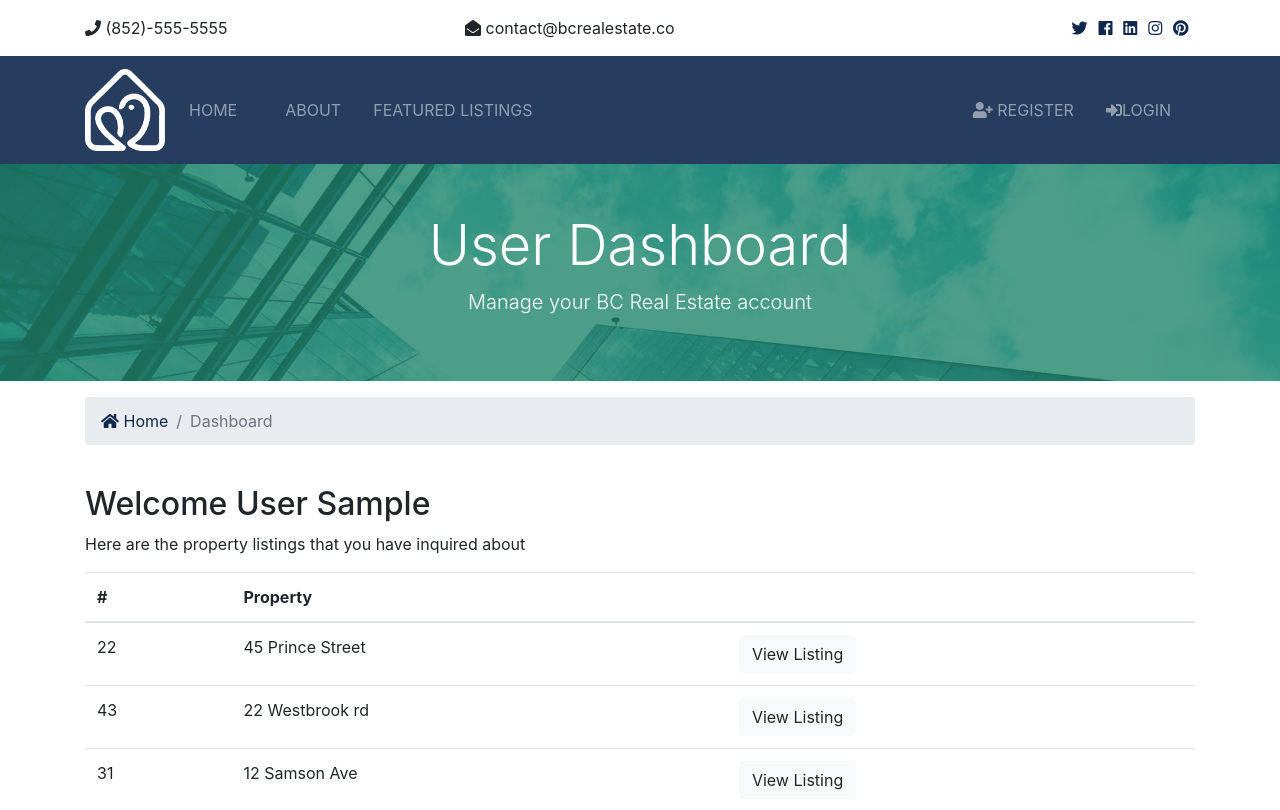
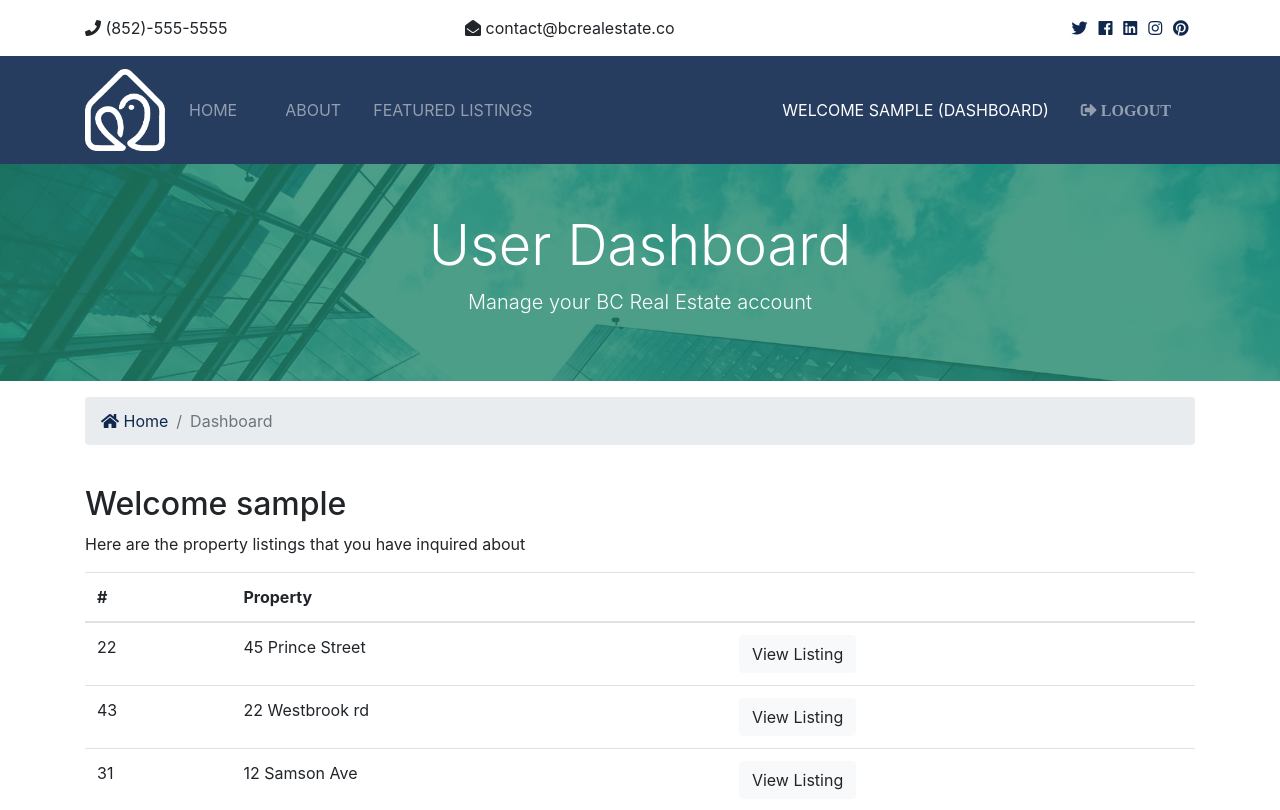
Before and after one commit to JTKC00/HKCT_ERB, a Django app: page /accounts/dashboard/ in a window 1280 px wide. Shown: the top 810 px of the page. Run offline with Django 5.2, Linux system fonts and the light colour scheme; the visitor is signed in with stand-in values (Sample User, id 1); some libraries are stand-ins or nearby versions.

Commit message:
Step 13 :logout

```diff
--- a/accounts/views.py
+++ b/accounts/views.py
@@ -46,6 +46,9 @@ def login(request):
         return render(request, 'accounts/login.html')
 
 def logout(request):
+    if request.method == 'POST':
+        auth.logout(request)
+        # messages.success(request, 'You are now logged out !')
     return redirect('pages:index') # Redirect to the home page after logout
 def dashboard(request):
     return render(request, 'accounts/dashboard.html')
--- a/templates/accounts/dashboard.html
+++ b/templates/accounts/dashboard.html
@@ -31,7 +31,7 @@
       <div class="container">
         <div class="row">
           <div class="col-md-12">
-            <h2>Welcome {{ user.last_name }} {{ user.first_name }}</h2>
+            <h2>Welcome {{ user.username }}</h2>
             <p>Here are the property listings that you have inquired about</p>
             <table class="table">
               <thead>
--- a/templates/partials/_navbar.html
+++ b/templates/partials/_navbar.html
@@ -32,6 +32,25 @@
           </ul>
 
           <ul class="navbar-nav ml-auto">
+            {% if user.is_authenticated %}
+            <li {% if 'dashboard' in request.path %} class="nav-item active mr-3"
+            {% else %} class="nav-item mr-3" {% endif %}>
+              <a class="nav-link" href="{% url 'accounts:dashboard' %}">
+                Welcome {{ user.username }} (Dashboard)
+              </a>
+            </li>
+            <!-- logout -->
+            <li class="nav-item mr-3">
+              <a href="javascript:{document.getElementById('logout').submit()}"
+              class="nav-link">
+                <i class="fas fa-sign-out-alt"> Logout</i>
+              </a>
+              <form action="{% url 'accounts:logout' %}" method="POST" id="logout">
+                {% csrf_token %}
+                <input type="hidden">
+              </form>
+            </li>
+            {% else %}
             <li {% if 'register' in request.path %} class="nav-item active mr-3"
             {% else %} class="nav-item mr-3" {% endif %}>
               <a class="nav-link" href="{% url 'accounts:register' %}">
@@ -44,6 +63,7 @@
                 <i class="fas fa-sign-in-alt"></i>Login</a
               >
             </li>
+            {% endif %}
           </ul>
         </div>
       </div>
```
